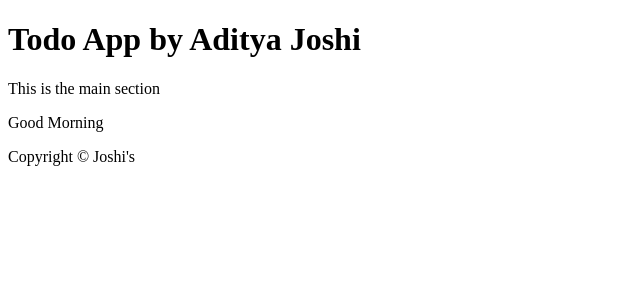
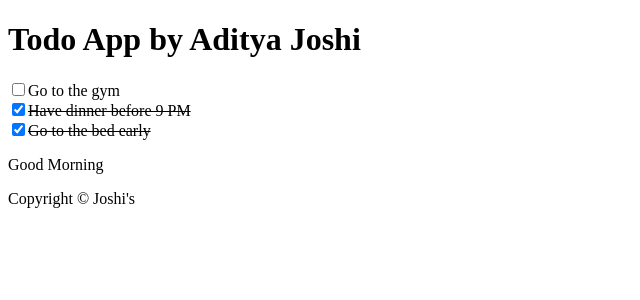
Before and after one commit to adijoshi82812/TodoApp, a React (Create React App) app in the folder frontend/: page / in a window 1280 px wide. Shown: the top 300 px of the page, without its empty margins (0-640 px from the left). Built offline with nearby package versions, Linux system fonts and the light colour scheme.

Commit message:
Added dummy data and datahandler

```diff
--- /dev/null
+++ b/frontend/src/Data.js
@@ -0,0 +1,22 @@
+const Data = [
+    {
+        id: 1,
+        title: "Go to the gym",
+        description: "Description for task go to the gym",
+        completed: false,
+    },
+    {
+        id: 2,
+        title: "Have dinner before 9 PM",
+        description: "Description for task have dinner before 9 PM",
+        completed: true,
+    },
+    {
+        id: 3,
+        title: "Go to the bed early",
+        description: "Description for task go to the bed early",
+        completed: true,
+    },
+];
+
+export default Data;
--- /dev/null
+++ b/frontend/src/components/DataHandler.js
@@ -0,0 +1,12 @@
+import React from 'react';
+
+function DataHandler(props){
+    return(
+        <div>
+            <input type="checkbox" id={props.data.id} checked={props.data.completed}/>
+            <label htmlFor={props.data.id} className={props.data.completed ? "mystrike" : ""} title={props.data.description}>{props.data.title}</label>
+        </div>
+    );
+}
+
+export default DataHandler;
--- a/frontend/src/components/MainSection.js
+++ b/frontend/src/components/MainSection.js
@@ -1,9 +1,17 @@
 import React from 'react';
 
+import Data from '../Data';
+import DataHandler from './DataHandler';
+
 function MainSection(){
+    const datacomponent = Data.map((data) => {
+        return(
+            <DataHandler key={data.id} data={data}/>
+        );
+    });
     return(
         <main>
-            <p>This is the main section</p>
+            {datacomponent}
         </main>
     );
 }
--- a/frontend/src/index.js
+++ b/frontend/src/index.js
@@ -2,5 +2,6 @@
 import ReactDOM from 'react-dom';
 
 import App from './App';
+import './style.css';
 
 ReactDOM.render(<App/>, document.getElementById('root'));
--- a/frontend/src/style.css
+++ b/frontend/src/style.css
@@ -1,3 +1,3 @@
-.mystirke{
+.mystrike{
     text-decoration: line-through;
 }
```
